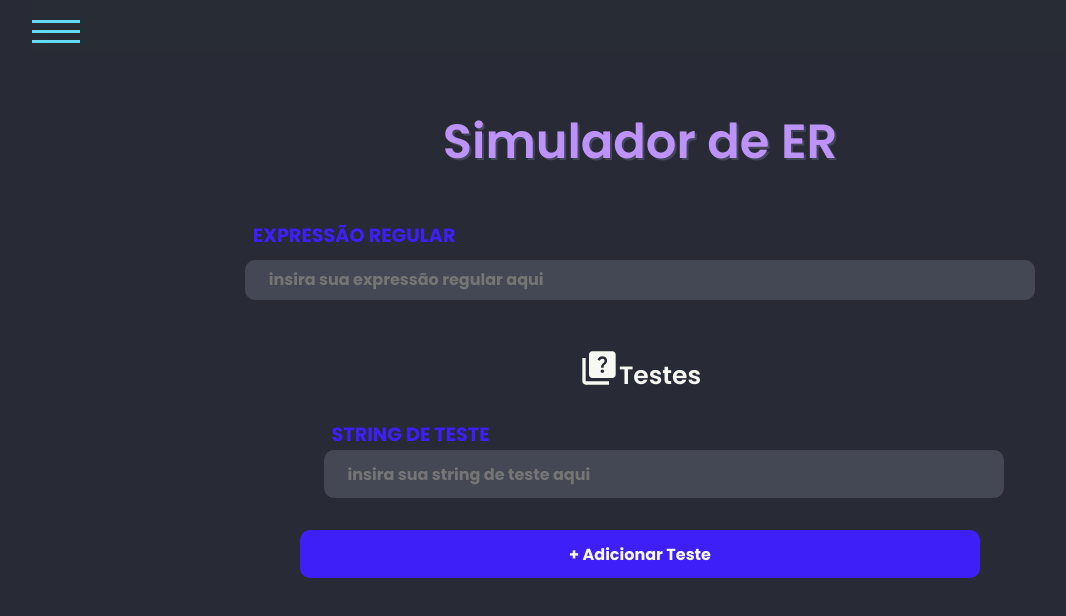
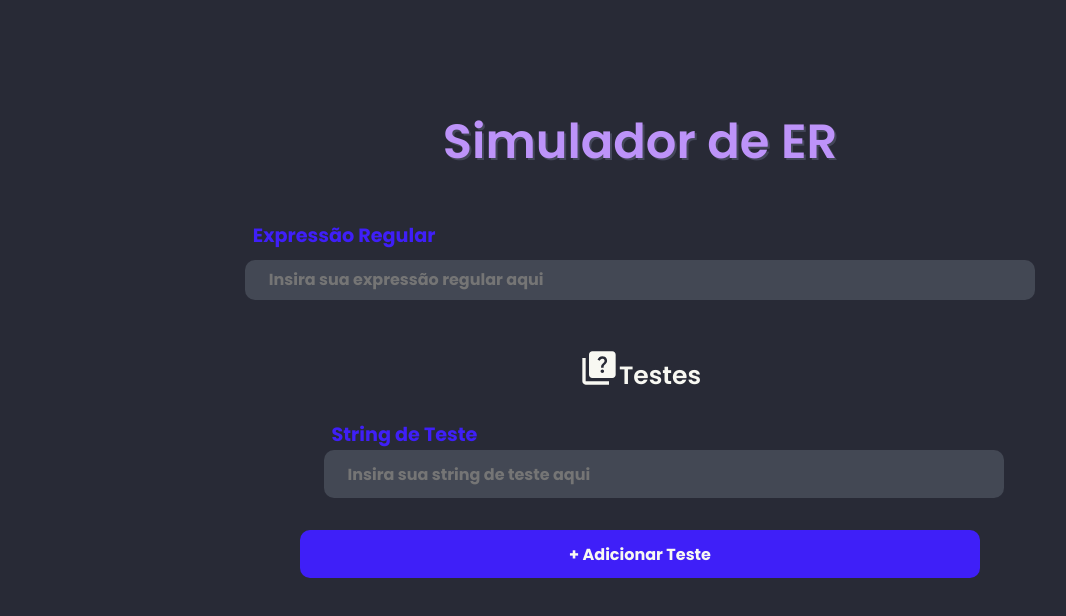
Before and after one commit to MrBElga/Simuldador_Automato, a React (Create React App) app: page /expressaoregular in a window 1280 px wide. Shown: the top 616 px of the page, without its empty margins (0-1066 px from the left). Built offline with nearby package versions, Linux system fonts and the light colour scheme.

Commit message:
removido header

```diff
--- a/src/components/Header/Header.js
+++ /dev/null
@@ -1,33 +0,0 @@
-import { useState } from "react";
-import { Link } from "react-router-dom"
-import "../Header/Header.scss"
-
-export function Header() {
-    const [sidebar, setSidebar] = useState(false);
-    const handleSidebar = () => setSidebar(!sidebar);
-
-    return (
-        <header>
-            <div className={sidebar ? 'hamburguer-menu opened' : 'hamburguer-menu'} onClick={handleSidebar}>
-                <div className="lines-container">
-                    <span className="line line1"></span>
-                    <span className="line line2"></span>
-                    <span className="line line3"></span>
-                </div>
-            </div>
-            <nav className={sidebar ? 'nav-menu active' : 'nav-menu'}>
-                <ul>
-                    <li>
-                        <Link to="/simulador-er">Simulador de Expressões Regulares</Link>
-                    </li>
-                    <li>
-                        <Link to="/simulador-gr">Simulador de Gramática Regular</Link>
-                    </li>
-                    <li>
-                        <Link to="/simulador-af">Simulador de Autômatos</Link>
-                    </li>
-                </ul>
-            </nav>
-        </header>
-    )
-}
--- a/src/components/Header/Header.scss
+++ /dev/null
@@ -1,112 +0,0 @@
-header {
-    background: #282c34;
-    width: 100%;
-    margin: 0 2rem;
-
-    position: fixed;
-    z-index: 10;
-
-    .hamburguer-menu {
-        cursor: pointer;
-        width: 2.5rem !important;
-        display: flex;
-        flex-direction: column;
-
-        .lines-container{
-            cursor: pointer;
-            height: 3.4rem;
-            .line {
-                z-index: 2;
-                display: block;
-                position: absolute;
-                height: 3px;
-                width: 3rem;
-                background: #61DAFB;
-                opacity: 1;
-                -webkit-transition: .1s ease-in-out;
-                -moz-transition: .1s ease-in-out;
-                -o-transition: .1s ease-in-out;
-                transition: .1s ease-in-out;
-            }
-
-            .line1 {
-                top: 1.25rem;
-            }
-
-            .line2 {
-               top: 1.875rem;
-            }
-
-            .line3 {
-                top: 2.5rem;
-            }
-
-
-
-        }
-
-        &.opened {
-            .line1 {
-                top: 35px;
-                -webkit-transform: rotate(135deg);
-                -moz-transform: rotate(135deg);
-                -o-transform: rotate(135deg);
-                transform: rotate(135deg);
-            }
-
-            .line2 {
-                display: none;
-            }
-
-            .line3 {
-                top: 35px;
-                -webkit-transform: rotate(-135deg);
-                -moz-transform: rotate(-135deg);
-                -o-transform: rotate(-135deg);
-                transform: rotate(-135deg);
-            }
-        }
-
-    }
-
-
-    .nav-menu {
-        background-color: #24282f;
-
-        width: 400px;
-        height: 100vh;
-        display: flex;
-        justify-content: center;
-        position: fixed;
-        top: 0;
-        left: -100%;
-        transition: 850ms;
-
-        &.active {
-            left: 0;
-            transition: 350ms;
-
-
-            body{
-                opacity: 0.8;
-            }
-        }
-
-        ul{
-            padding-top: 5rem;
-            list-style: none;
-            font-weight: bold;
-            line-height: 2rem;
-            font-size: 20px;
-
-            a{
-                text-decoration: none;
-                color:#F0EBEA;
-                transition: 0.2s ease-in-out;
-                &:hover{
-                    opacity: 0.7;
-                }
-            }
-        }
-    }
-}
--- a/src/pages/AutomatoFinito/AutomatoFinito.js
+++ b/src/pages/AutomatoFinito/AutomatoFinito.js
@@ -3,7 +3,6 @@ import { useEffect } from "react";
 import Modal from 'react-modal';
 import { Graphviz } from 'graphviz-react';
 import RemoveCircleOutlineIcon from '@mui/icons-material/RemoveCircleOutline';
-import { Header } from "../../components/Header/Header";
 import "./AutomatoFinito.scss";
 import "./ModalState.scss";
 import "./ModalTransition.scss"
@@ -18,22 +17,17 @@ export function AutomatoFinito() {
     const [startCheck, setStartCheck] = useState(false)
     const [finalCheck, setFinalCheck] = useState(false)
     const [clickedNode, setClickedNode] = useState("")
-    const [countState, setCountStates] = useState(1)
+    const [countState, setCountState] = useState(1)
     const [states, setStates] = useState([]) //{ id: 1, name: "", start: false, final: false}
-    const [countTransition, setCountTransitions] = useState(1)
+    const [countTransition, setCountTransition] = useState(1)
     const [transitions, setTransitions] = useState([]) //{ id: 1, origin_state: "", input_char: "", dest_state: ""}
     const [nodesName, setNodesName] = useState([])
-    const [modalStepByStepIsOpen, setModalStepByStepOpen] = useState(false)
-    const [stepStringArray, setStepStringArray] = useState([])
     const [singleTest, setSingleTest] = useState({ id: 1, string: "", accepted: "" })
     const [count, setCount] = useState(2)
     const [tests, setTests] = useState([{ id: 1, string: "", accepted: "" },])
+    const [, setStepStringArray] = useState([]);
     let stepString = []
 
-    const handleStepByStepModal = () => {
-        if (validateAF()) setModalStepByStepOpen(prev => !prev)
-        else setModalStepByStepOpen(false)
-    }
 
     //Add State
     const [modalAddStateIsOpen, setModalAddStateIsOpen] = useState(false)
@@ -129,7 +123,7 @@ export function AutomatoFinito() {
             if (aux) {
                 let statesArray = ([...states, { id: countState, name: value, start: false, final: false }])
                 setStates(statesArray)
-                setCountStates(countState + 1)
+                setCountState(countState + 1)
             }
             handleAddStateModal()
         }
@@ -167,7 +161,7 @@ export function AutomatoFinito() {
             }
 
             setTransitions(transitionsArray)
-            setCountTransitions(countTransition + 1)
+            setCountTransition(countTransition + 1)
             handleAddTransitionModal()
         }
     }
@@ -343,7 +337,6 @@ export function AutomatoFinito() {
                 stepString = []
                 if (validateRule(grammar, rule, str, currNode)) {
                     setStepStringArray(stepString)
-                    return true
                 };
             }
             return false
@@ -459,26 +452,9 @@ export function AutomatoFinito() {
 
     return (
         <div>
-            <Header />
+
             <div className="container">
 
-                <Modal
-                    closeTimeoutMS={100}
-                    isOpen={modalStepByStepIsOpen}
-                    onRequestClose={handleStepByStepModal}
-                    className="click-node-content"
-                    overlayClassName="click-node-overlay"
-                >
-                    <div className="click-node-box">
-                        {stepStringArray.map((string, index) => (
-                            <p key={`${string}-${index}`}>{string}</p>
-                        ))}
-                        <div className="click-node-buttons">
-
-                            <button className="cancel-node-button" onClick={handleStepByStepModal}>fechar</button>
-                        </div>
-                    </div>
-                </Modal>
 
                 <Modal
                     closeTimeoutMS={100}
--- a/src/pages/ExpressaoRegular/ExpressaoRegular.js
+++ b/src/pages/ExpressaoRegular/ExpressaoRegular.js
@@ -1,5 +1,4 @@
 import { useState } from "react";
-import { Header } from "../../components/Header/Header";
 import QuizIcon from '@mui/icons-material/Quiz';
 import RemoveCircleOutlineIcon from '@mui/icons-material/RemoveCircleOutline';
 import "./ExpressaoRegular.scss"
@@ -81,37 +80,56 @@ export function ExpressaoRegular() {
         }
 
     }
-
     return (
         <div>
-            <Header />
           <div className="container">
             <h1 className="title">Simulador de ER</h1>
             <div className="page-content">
               <div className="RegEX">
-                        <label id="regex-label" htmlFor="regex-input"> EXPRESSÃO REGULAR</label>
-                        <input type="text" name="regex-input" onChange={handleChangeRegex} placeholder="insira sua expressão regular aqui" />
+                <label id="regex-label" htmlFor="regex-input">Expressão Regular</label>
+                <input
+                  type="text"
+                  name="regex-input"
+                  onChange={handleChangeRegex}
+                  placeholder="Insira sua expressão regular aqui"
+                />
               </div>
+
               <div className="tests-title">
                 <QuizIcon className="science-icon" />
                 <h2>Testes</h2>
               </div>
+
               <div className="tests-container">
                 {tests.map(test => (
                   <div className="string-container" key={test.id}>
-                                <RemoveCircleOutlineIcon className={`remove-button ${test.id === 1 ? 'disable-button' : ''}`} disabled={test.id === 1} onClick={() => handleRemoveTests(test.id)}/>
-                                <div  className={`box-string ${test.id === 1 ? 'fix-margin' : ''}`}>
-                                    <label htmlFor="string">STRING DE TESTE</label>
-                                    <input type="text" name="string" className={`${test.accepted === '' ? 'base' : (test.accepted === "true" ? 'accepted' : 'rejected')}`} value={test.string} onChange={event => handleChangeInput(test.id, event)} placeholder="insira sua string de teste aqui" />
+                    <RemoveCircleOutlineIcon
+                      className={`remove-button ${test.id === 1 ? 'disable-button' : ''}`}
+                      disabled={test.id === 1}
+                      onClick={() => handleRemoveTests(test.id)}
+                    />
+
+                    <div className={`box-string ${test.id === 1 ? 'fix-margin' : ''}`}>
+                      <label htmlFor={`string-${test.id}`}>String de Teste</label>
+                      <input
+                        type="text"
+                        name="string"
+                        className={`input-string ${test.accepted === '' ? 'base' : test.accepted === "true" ? 'accepted' : 'rejected'}`}
+                        value={test.string}
+                        onChange={event => handleChangeInput(test.id, event)}
+                        placeholder="Insira sua string de teste aqui"
+                      />
                     </div>
                   </div>
                 ))}
+
                 <div className="box-button">
-                            <button className="add-button" onClick={handleAddTests} >+ Adicionar Teste</button>
+                  <button className="add-button" onClick={handleAddTests}>+ Adicionar Teste</button>
                 </div>
               </div>
             </div>
           </div>
         </div>
-    )
+      );
+
 }
--- a/src/pages/GramaticaRegular/GramaticaRegular.js
+++ b/src/pages/GramaticaRegular/GramaticaRegular.js
@@ -1,5 +1,4 @@
 import { useState } from "react";
-import { Header } from "../../components/Header/Header";
 import RemoveCircleOutlineIcon from '@mui/icons-material/RemoveCircleOutline';
 import "./GramaticaRegular.scss"
 
@@ -195,7 +194,6 @@ export function GramaticaRegular() {
     }
     return (
         <div>
-            <Header />
             <div className="container">
                 <h1 className="title">Simulador de GR</h1>
                 <div className="page-content">
```
Lines whose indentation alone changed are shown as unchanged.
